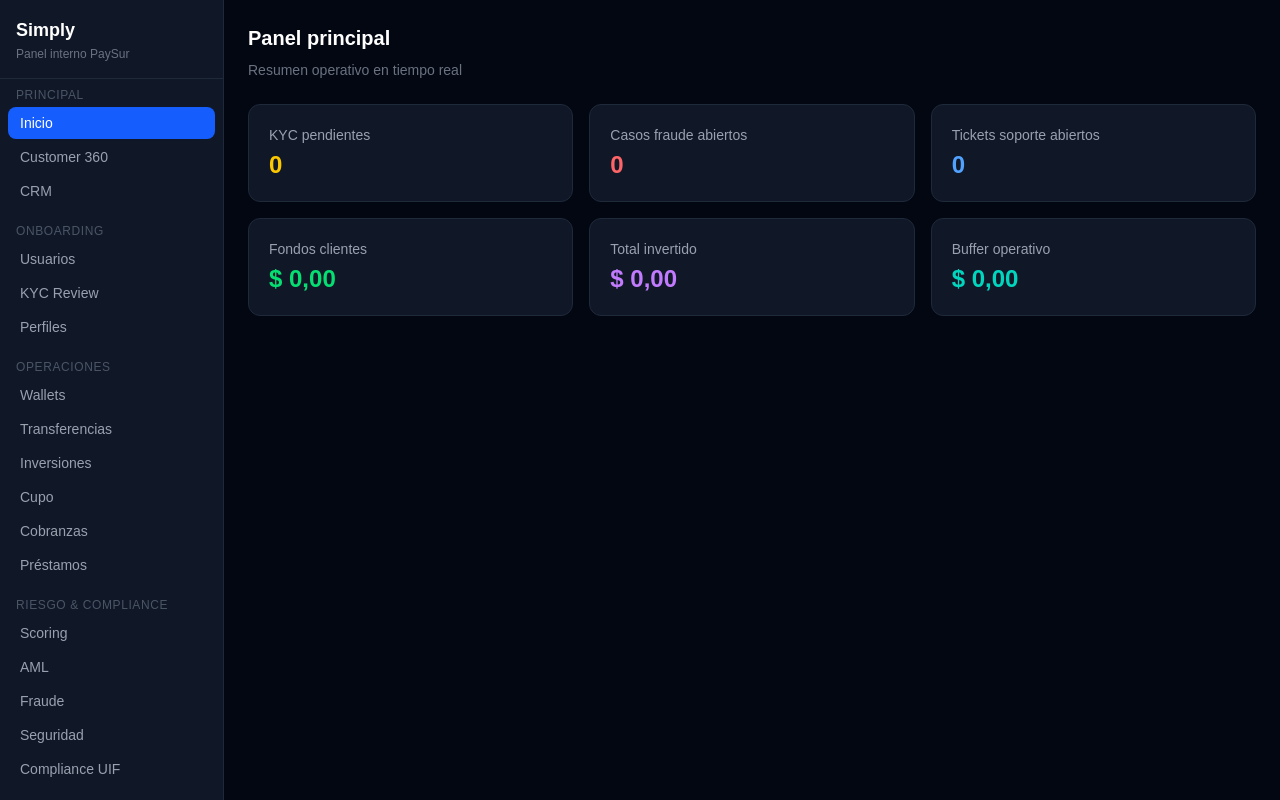
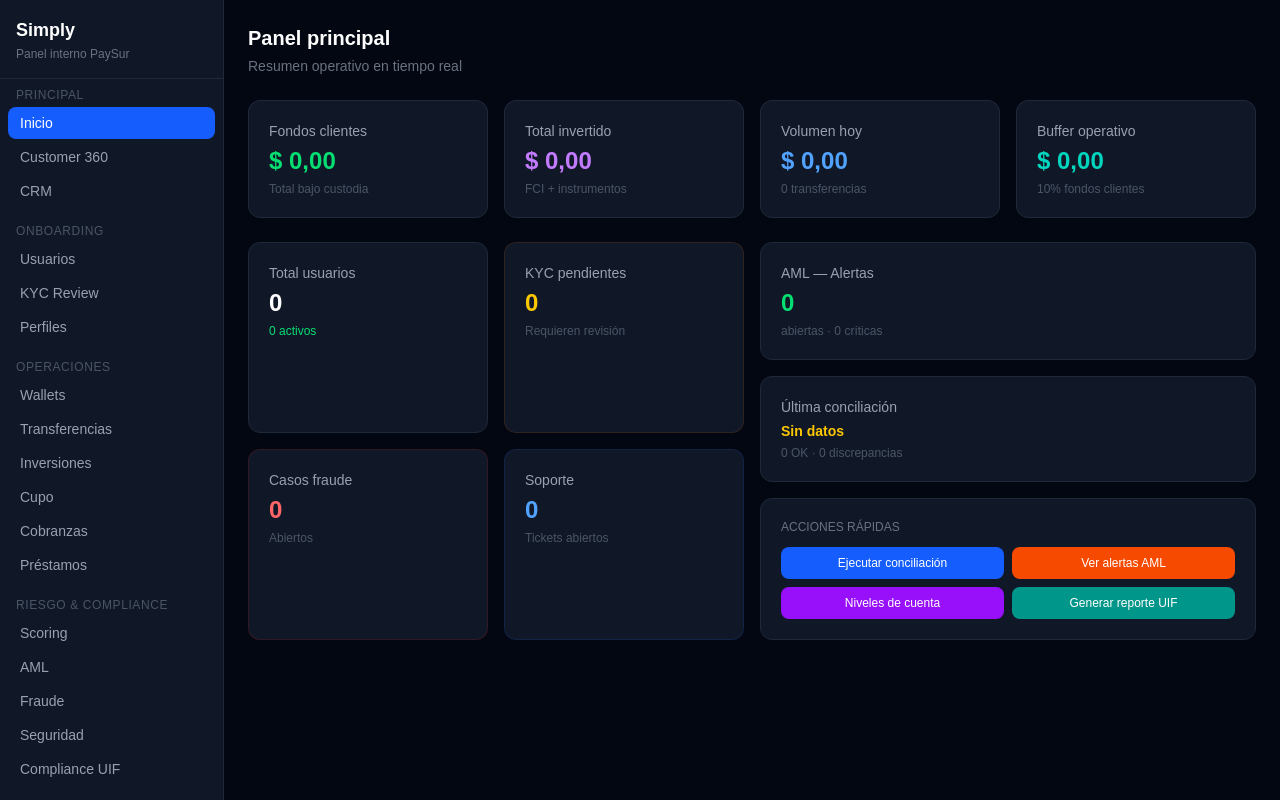
Before and after one commit to gabrielgmza/simply-dashboard, a Next.js app: page /dashboard in a window 1280 px wide. Shown: the top 800 px of the page. Built offline with nearby package versions, Linux system fonts and the light colour scheme; no server answers; sample sign-in values are in the browser's storage.

Commit message:
feat: dashboard principal mejorado con métricas en tiempo real

```diff
--- a/app/dashboard/page.tsx
+++ b/app/dashboard/page.tsx
@@ -1,9 +1,11 @@
 'use client';
 import { useEffect, useState } from 'react';
+import Link from 'next/link';
 import api from '@/lib/api';
 
 export default function DashboardHome() {
   const [data, setData] = useState<any>({});
+  const [loading, setLoading] = useState(true);
 
   useEffect(() => {
     Promise.all([
@@ -11,51 +13,133 @@ export default function DashboardHome() {
       api.get('/fraud/cases/open').catch(() => ({ data: [] })),
       api.get('/support/tickets').catch(() => ({ data: [] })),
       api.get('/treasury/current').catch(() => ({ data: {} })),
-      api.get('/reconciliation/batches').catch(() => ({ data: [] })),
-    ]).then(([kyc, fraud, support, treasury, recon]) => {
+      api.get('/reconciliation/summary').catch(() => ({ data: {} })),
+      api.get('/aml/summary').catch(() => ({ data: {} })),
+      api.get('/users').catch(() => ({ data: [] })),
+      api.get('/transfers/all').catch(() => ({ data: [] })),
+    ]).then(([kyc, fraud, support, treasury, recon, aml, users, transfers]) => {
+      const today = new Date().toDateString();
+      const todayTransfers = transfers.data.filter((t: any) => new Date(t.createdAt).toDateString() === today);
       setData({
         kycPending: kyc.data.length,
         fraudOpen: fraud.data.length,
         supportOpen: support.data.filter((t: any) => t.status === 'open').length,
         treasury: treasury.data,
-        lastRecon: recon.data[0],
+        recon: recon.data,
+        aml: aml.data,
+        totalUsers: users.data.length,
+        activeUsers: users.data.filter((u: any) => u.status === 'active').length,
+        todayTransfers: todayTransfers.length,
+        todayVolume: todayTransfers.reduce((s: number, t: any) => s + Number(t.amount || 0), 0),
       });
+      setLoading(false);
     });
   }, []);
 
   const fmt = (n: any) => Number(n || 0).toLocaleString('es-AR', { style: 'currency', currency: 'ARS' });
 
-  const stats = [
-    { label: 'KYC pendientes', value: data.kycPending || 0, color: 'text-yellow-400', href: '/dashboard/kyc' },
-    { label: 'Casos fraude abiertos', value: data.fraudOpen || 0, color: 'text-red-400', href: '/dashboard/fraud' },
-    { label: 'Tickets soporte abiertos', value: data.supportOpen || 0, color: 'text-blue-400', href: '/dashboard/support' },
-    { label: 'Fondos clientes', value: fmt(data.treasury?.totalClientFunds), color: 'text-green-400', href: '/dashboard/treasury' },
-    { label: 'Total invertido', value: fmt(data.treasury?.totalInvested), color: 'text-purple-400', href: '/dashboard/investments' },
-    { label: 'Buffer operativo', value: fmt(data.treasury?.operationalBuffer), color: 'text-teal-400', href: '/dashboard/treasury' },
-  ];
+  if (loading) return <p className="text-gray-400">Cargando panel...</p>;
 
   return (
-    <div>
-      <h2 className="text-white text-xl font-semibold mb-2">Panel principal</h2>
-      <p className="text-gray-500 text-sm mb-6">Resumen operativo en tiempo real</p>
-      <div className="grid grid-cols-3 gap-4 mb-8">
-        {stats.map((s) => (
-          <a key={s.label} href={s.href} className="bg-gray-900 border border-gray-800 rounded-xl p-5 hover:border-gray-700 transition">
-            <p className="text-gray-400 text-sm">{s.label}</p>
-            <p className={`text-2xl font-bold mt-1 ${s.color}`}>{s.value}</p>
-          </a>
-        ))}
+    <div className="space-y-6">
+      <div>
+        <h2 className="text-white text-xl font-semibold">Panel principal</h2>
+        <p className="text-gray-500 text-sm mt-1">Resumen operativo en tiempo real</p>
       </div>
-      {data.lastRecon && (
+
+      {/* Métricas principales */}
+      <div className="grid grid-cols-4 gap-4">
         <div className="bg-gray-900 border border-gray-800 rounded-xl p-5">
-          <p className="text-gray-400 text-sm mb-2">Última conciliación</p>
-          <div className="flex gap-8">
-            <div><p className="text-white font-bold">{data.lastRecon.matchedItems}</p><p className="text-gray-500 text-xs">Matcheados</p></div>
-            <div><p className="text-red-400 font-bold">{data.lastRecon.unmatchedItems}</p><p className="text-gray-500 text-xs">Sin match</p></div>
-            <div><p className="text-white font-bold">{data.lastRecon.status}</p><p className="text-gray-500 text-xs">Estado</p></div>
+          <p className="text-gray-400 text-sm">Fondos clientes</p>
+          <p className="text-green-400 text-2xl font-bold mt-1">{fmt(data.treasury?.totalClientFunds)}</p>
+          <p className="text-gray-600 text-xs mt-1">Total bajo custodia</p>
+        </div>
+        <div className="bg-gray-900 border border-gray-800 rounded-xl p-5">
+          <p className="text-gray-400 text-sm">Total invertido</p>
+          <p className="text-purple-400 text-2xl font-bold mt-1">{fmt(data.treasury?.totalInvested)}</p>
+          <p className="text-gray-600 text-xs mt-1">FCI + instrumentos</p>
+        </div>
+        <div className="bg-gray-900 border border-gray-800 rounded-xl p-5">
+          <p className="text-gray-400 text-sm">Volumen hoy</p>
+          <p className="text-blue-400 text-2xl font-bold mt-1">{fmt(data.todayVolume)}</p>
+          <p className="text-gray-600 text-xs mt-1">{data.todayTransfers} transferencias</p>
+        </div>
+        <div className="bg-gray-900 border border-gray-800 rounded-xl p-5">
+          <p className="text-gray-400 text-sm">Buffer operativo</p>
+          <p className="text-teal-400 text-2xl font-bold mt-1">{fmt(data.treasury?.operationalBuffer)}</p>
+          <p className="text-gray-600 text-xs mt-1">10% fondos clientes</p>
+        </div>
+      </div>
+
+      {/* Usuarios y alertas */}
+      <div className="grid grid-cols-2 gap-4">
+        <div className="grid grid-cols-2 gap-4">
+          <Link href="/dashboard/users" className="bg-gray-900 border border-gray-800 rounded-xl p-5 hover:border-gray-700 transition">
+            <p className="text-gray-400 text-sm">Total usuarios</p>
+            <p className="text-white text-2xl font-bold mt-1">{data.totalUsers}</p>
+            <p className="text-green-400 text-xs mt-1">{data.activeUsers} activos</p>
+          </Link>
+          <Link href="/dashboard/kyc" className="bg-gray-900 border border-yellow-900/30 rounded-xl p-5 hover:border-yellow-800/50 transition">
+            <p className="text-gray-400 text-sm">KYC pendientes</p>
+            <p className="text-yellow-400 text-2xl font-bold mt-1">{data.kycPending}</p>
+            <p className="text-gray-600 text-xs mt-1">Requieren revisión</p>
+          </Link>
+          <Link href="/dashboard/fraud" className="bg-gray-900 border border-red-900/30 rounded-xl p-5 hover:border-red-800/50 transition">
+            <p className="text-gray-400 text-sm">Casos fraude</p>
+            <p className="text-red-400 text-2xl font-bold mt-1">{data.fraudOpen}</p>
+            <p className="text-gray-600 text-xs mt-1">Abiertos</p>
+          </Link>
+          <Link href="/dashboard/support" className="bg-gray-900 border border-blue-900/30 rounded-xl p-5 hover:border-blue-800/50 transition">
+            <p className="text-gray-400 text-sm">Soporte</p>
+            <p className="text-blue-400 text-2xl font-bold mt-1">{data.supportOpen}</p>
+            <p className="text-gray-600 text-xs mt-1">Tickets abiertos</p>
+          </Link>
+        </div>
+
+        <div className="space-y-4">
+          {/* AML */}
+          <Link href="/dashboard/aml" className={`block bg-gray-900 border rounded-xl p-5 hover:border-gray-700 transition ${data.aml?.criticalAlerts > 0 ? 'border-red-900/40' : 'border-gray-800'}`}>
+            <div className="flex justify-between items-start">
+              <div>
+                <p className="text-gray-400 text-sm">AML — Alertas</p>
+                <p className={`text-2xl font-bold mt-1 ${data.aml?.openAlerts > 0 ? 'text-orange-400' : 'text-green-400'}`}>{data.aml?.openAlerts || 0}</p>
+                <p className="text-gray-600 text-xs mt-1">abiertas · {data.aml?.criticalAlerts || 0} críticas</p>
+              </div>
+              {data.aml?.criticalAlerts > 0 && <span className="text-xs bg-red-600/20 text-red-400 px-2 py-1 rounded-full border border-red-600/30">CRÍTICO</span>}
+            </div>
+          </Link>
+
+          {/* Conciliación */}
+          <Link href="/dashboard/reconciliation" className={`block bg-gray-900 border rounded-xl p-5 hover:border-gray-700 transition ${data.recon?.unmatched > 0 ? 'border-orange-900/40' : 'border-gray-800'}`}>
+            <div className="flex justify-between items-start">
+              <div>
+                <p className="text-gray-400 text-sm">Última conciliación</p>
+                <p className={`text-sm font-semibold mt-1 ${data.recon?.status === 'closed' ? 'text-green-400' : 'text-yellow-400'}`}>{data.recon?.status || 'Sin datos'}</p>
+                <p className="text-gray-600 text-xs mt-1">{data.recon?.matched || 0} OK · {data.recon?.unmatched || 0} discrepancias</p>
+              </div>
+              {data.recon?.unmatched > 0 && <span className="text-xs bg-orange-600/20 text-orange-400 px-2 py-1 rounded-full">REVISAR</span>}
+            </div>
+          </Link>
+
+          {/* Accesos rápidos */}
+          <div className="bg-gray-900 border border-gray-800 rounded-xl p-5">
+            <p className="text-gray-500 text-xs mb-3 font-medium">ACCIONES RÁPIDAS</p>
+            <div className="grid grid-cols-2 gap-2">
+              {[
+                { label: 'Ejecutar conciliación', href: '/dashboard/reconciliation', color: 'bg-blue-600 hover:bg-blue-700' },
+                { label: 'Ver alertas AML', href: '/dashboard/aml', color: 'bg-orange-600 hover:bg-orange-700' },
+                { label: 'Niveles de cuenta', href: '/dashboard/account-levels', color: 'bg-purple-600 hover:bg-purple-700' },
+                { label: 'Generar reporte UIF', href: '/dashboard/compliance', color: 'bg-teal-600 hover:bg-teal-700' },
+              ].map(a => (
+                <Link key={a.label} href={a.href}
+                  className={`${a.color} text-white text-xs px-3 py-2 rounded-lg transition text-center`}>
+                  {a.label}
+                </Link>
+              ))}
+            </div>
           </div>
         </div>
-      )}
+      </div>
     </div>
   );
 }
```
